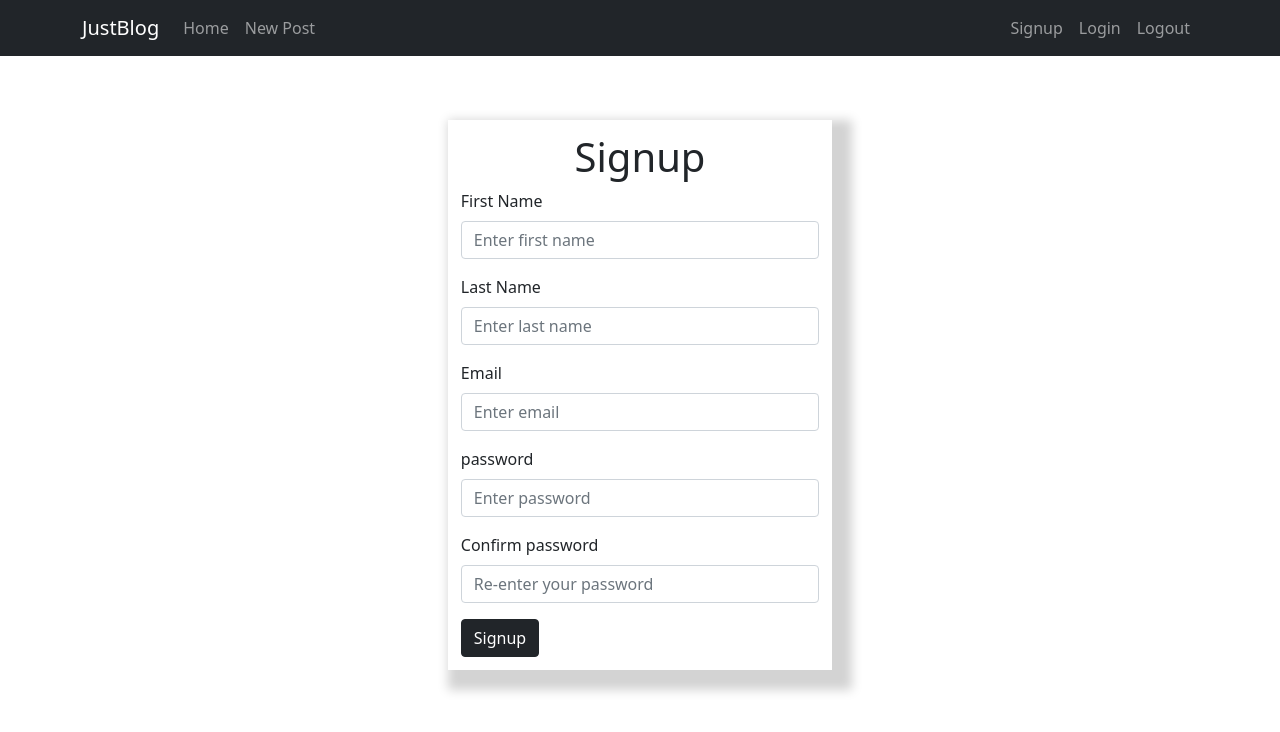
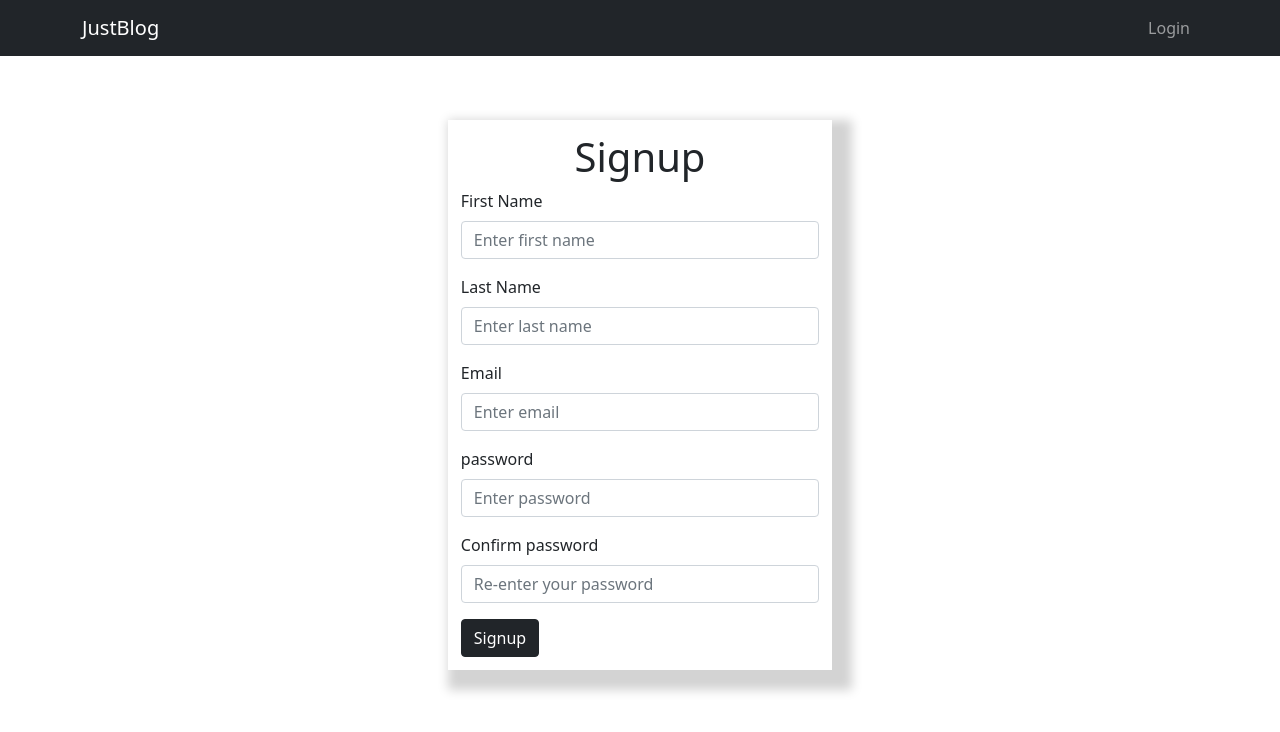
Before and after one commit to HusseinOkasha/JustBlogClient, a React (Create React App) app: page /signup in a window 1280 px wide. Shown: the top 732 px of the page. Built offline with nearby package versions, Linux system fonts and the light colour scheme.

Commit message:
Improving nabar

```diff
--- a/src/App.js
+++ b/src/App.js
@@ -3,14 +3,13 @@ import SignupPage from "./pages/signup/signupPage";
 import LoginPage from "./pages/login/LoginPage";
 import FeedPage from "./pages/feed/Feed";
 import { Route, BrowserRouter, Routes } from "react-router-dom";
-import NavBar from "./components/navbar/NavBar";
+
 import Logout from "./components/logout/Logout";
 import NewPostPage from "./pages/newPost/newPostPage";
 function App() {
   return (
     <BrowserRouter>
       <div className="App">
-        <NavBar />
         <Routes>
           <Route exact path="/" element={<FeedPage />} />
           <Route exact path="/signup" element={<SignupPage />} />
--- a/src/components/navbar/NavBar.js
+++ b/src/components/navbar/NavBar.js
@@ -3,29 +3,45 @@ import { Link } from "react-router-dom";
 import { Navbar, Nav, Container } from "react-bootstrap";
 
 function NavBar(props) {
+  const home = props.home ? (
+    <Link className="nav-link" to="/">
+      Home
+    </Link>
+  ) : null;
+
+  const new_post = props.new_post ? (
+    <Link className="nav-link" to="/new-post">
+      New Post
+    </Link>
+  ) : null;
+  const login = props.signup ? (
+    <Link className="nav-link  " to="/signup">
+      Signup
+    </Link>
+  ) : null;
+  const signup = props.login ? (
+    <Link className="nav-link" to="/login">
+      Login
+    </Link>
+  ) : null;
+  const logout = props.logout ? (
+    <Link className="nav-link" to="/logout">
+      Logout
+    </Link>
+  ) : null;
+
   return (
     <Navbar bg="dark" variant="dark" sticky="top">
       <Container>
         <Nav className="me-auto">
           <Navbar.Brand href="#">JustBlog</Navbar.Brand>
-          <Link className="nav-link" to="/">
-            Home
-          </Link>
-          <Link className="nav-link" to="/new-post">
-            New Post
-          </Link>
+          {home}
+          {new_post}
         </Nav>
-
         <Nav className="ms-auto">
-          <Link className="nav-link  " to="/signup">
-            Signup
-          </Link>
-          <Link className="nav-link" to="/login">
-            Login
-          </Link>
-          <Link className="nav-link" to="/logout">
-            Logout
-          </Link>
+          {signup}
+          {login}
+          {logout}
         </Nav>
       </Container>
     </Navbar>
--- a/src/pages/feed/Feed.js
+++ b/src/pages/feed/Feed.js
@@ -1,6 +1,7 @@
 import React, { useEffect, useState } from "react";
 
 import Post from "../../components/post/Post";
+import Navbar from "../../components/navbar/NavBar";
 
 import { sendRequest } from "../../util/util";
 
@@ -40,6 +41,7 @@ const FeedPage = function (props) {
   useEffect(() => getPosts(), []);
   return (
     <div>
+      <Navbar new_post={true} logout={true} />
       {state.posts?.map((post, idx) => (
         <Post key={idx}>{post.body}</Post>
       ))}
--- a/src/pages/login/LoginPage.js
+++ b/src/pages/login/LoginPage.js
@@ -2,6 +2,7 @@ import { React, useState } from "react";
 import { Navigate } from "react-router-dom";
 import { Alert } from "react-bootstrap";
 import LoginForm from "../../components/loginForm/LoginForm";
+import Navbar from "../../components/navbar/NavBar";
 import { sendRequest } from "../../util/util";
 function LoginPage(props) {
   // States
@@ -49,10 +50,13 @@ function LoginPage(props) {
 
   let navigate = authenticated ? <Navigate exact to="/" /> : null;
   return (
-    <div className="signupStyle">
-      {navigate}
-      <LoginForm loginHandler={loginHandler} feedback={loginFailedMessage} />
-    </div>
+    <>
+      <Navbar signup={true} />
+      <div className="signupStyle">
+        {navigate}
+        <LoginForm loginHandler={loginHandler} feedback={loginFailedMessage} />
+      </div>
+    </>
   );
 }
 export default LoginPage;
--- a/src/pages/newPost/newPostPage.js
+++ b/src/pages/newPost/newPostPage.js
@@ -1,6 +1,7 @@
 import React, { useState } from "react";
 import { Alert } from "react-bootstrap";
 import NewPostForm from "../../components/newPost/NewPostForm";
+import Navbar from "../../components/navbar/NavBar";
 import { sendRequest } from "../../util/util";
 const NewPostPage = (props) => {
   // States
@@ -44,6 +45,7 @@ const NewPostPage = (props) => {
   };
   return (
     <div>
+      <Navbar logout={true} home={true} />
       <NewPostForm newPostHandler={newPostHandler} feedback={feedback} />
     </div>
   );
--- a/src/pages/signup/signupPage.js
+++ b/src/pages/signup/signupPage.js
@@ -4,6 +4,7 @@ import { Alert, Form } from "react-bootstrap";
 import SignupForm from "../../components/signupForm/SignupForm";
 import { sendRequest } from "../../util/util";
 import { isValidEmail, isValidPassword } from "../../util/util";
+import Navbar from "../../components/navbar/NavBar";
 
 function SignupPage(props) {
   // States :
@@ -166,6 +167,7 @@ function SignupPage(props) {
 
   return (
     <div>
+      <Navbar login={true} />
       <SignupForm
         signupHandler={signupHandler}
         onChangeHandlers={onChangeHandlers}
```
